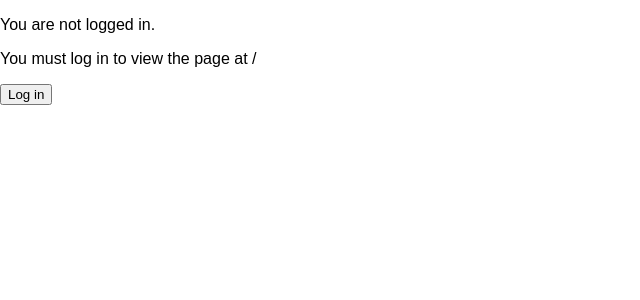
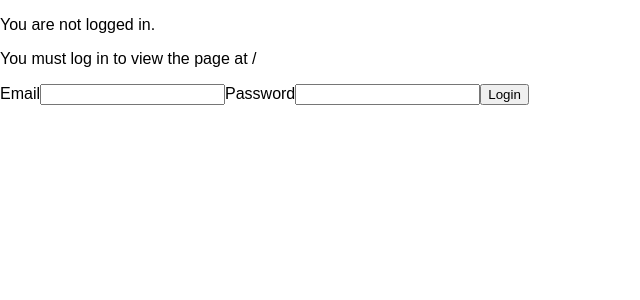
Before and after one commit to mateuszpalyz/filmstore-front, a React (Create React App) app: page /login in a window 1280 px wide. Shown: the top 300 px of the page, without its empty margins (0-640 px from the left). Built offline with nearby package versions, Linux system fonts and the light colour scheme.

Commit message:
finish login process

```diff
--- a/src/App.js
+++ b/src/App.js
@@ -6,11 +6,10 @@ import {
   Redirect,
   withRouter
 } from 'react-router-dom';
-import { CookiesProvider } from 'react-cookie';
 import { instanceOf } from 'prop-types';
-import { withCookies, Cookies } from 'react-cookie';
+import { withCookies, Cookies, CookiesProvider } from 'react-cookie';
 import Login from './Login';
-import fakeAuth from './fakeAuth';
+import auth from './auth';
 import AuthButton from './AuthButton';
 import './App.css';
 
@@ -23,16 +22,16 @@ class App extends Component {
     super(props);
 
     const { cookies } = this.props;
-    fakeAuth.userToken = cookies.get('userToken');
+    auth.userToken = cookies.get('userToken');
   }
 
   render () {
     return (
       <Router>
         <div>
-          <PrivateRoute exact path="/" component={Protected}/>
-          <Route path="/public" component={Public}/>
-          <Route path="/login" component={Login}/>
+          <PrivateRoute exact path="/" component={Protected} />
+          <Route path="/public" component={Public} />
+          <Route path="/login" component={Login} />
         </div>
       </Router>
     );
@@ -41,7 +40,7 @@ class App extends Component {
 
 const PrivateRoute = ({ component: Component, ...rest }) => (
   <Route {...rest} render={props => (
-    fakeAuth.isAuthenticated() ? (
+    auth.isAuthenticated() ? (
       <Component {...props}/>
     ) : (
       <Redirect to={{
--- a/src/AuthButton.js
+++ b/src/AuthButton.js
@@ -1,12 +1,12 @@
 import React from 'react';
 import { withRouter } from 'react-router-dom';
-import fakeAuth from './fakeAuth';
+import auth from './auth';
 
 const AuthButton = withRouter(({ history }) => (
-  fakeAuth.isAuthenticated() ? (
+  auth.isAuthenticated() ? (
     <p>
       Welcome! <button onClick={() => {
-        fakeAuth.signout(() => history.push('/'))
+        auth.signout(() => history.push('/'))
       }}>Sign out</button>
     </p>
   ) : (
--- a/src/Login.js
+++ b/src/Login.js
@@ -6,22 +6,40 @@ import {
   Redirect,
   withRouter
 } from 'react-router-dom';
-import fakeAuth from './fakeAuth';
+import { instanceOf } from 'prop-types';
+import { withCookies, Cookies } from 'react-cookie';
+import auth from './auth';
 import AuthButton from './AuthButton';
 
-class Login extends React.Component {
+class Login extends Component {
+  static propTypes = {
+    cookies: instanceOf(Cookies).isRequired
+  };
+
+  constructor (props) {
+    super(props);
+
+    this.onSubmit = this.onSubmit.bind(this);
+  }
+
   state = {
     redirectToReferrer: false
   }
 
-  login = () => {
-    fakeAuth.authenticate(() => {
-      this.setState({ redirectToReferrer: true })
-    })
+  onSubmit = (e) => {
+    e.preventDefault();
+    auth.authenticate({
+      email: this.email_input.value,
+      password: this.password_input.value,
+      callback: (userToken) => {
+        this.setState({ redirectToReferrer: true });
+        this.props.cookies.set('userToken', userToken);
+      }
+    });
   }
 
   render() {
-    if (fakeAuth.isAuthenticated()) { return <Redirect to='/' /> }
+    if (auth.isAuthenticated()) { return <Redirect to='/' /> }
 
     const { from } = this.props.location.state || { from: { pathname: '/' } }
     const { redirectToReferrer } = this.state
@@ -32,10 +50,22 @@ class Login extends React.Component {
       <div>
         <AuthButton/>
         <p>You must log in to view the page at {from.pathname}</p>
-        <button onClick={this.login}>Log in</button>
+        <form onSubmit={this.onSubmit}>
+          <label>Email</label>
+          <input
+            type="text"
+            ref={ node => { this.email_input = node; }}
+          />
+          <label>Password</label>
+          <input
+            type="text"
+            ref={ node => { this.password_input = node; }}
+          />
+          <button type="submit">Login</button>
+        </form>
       </div>
     )
   }
 }
 
-export default Login;
+export default withCookies(Login);
--- /dev/null
+++ b/src/auth.js
@@ -0,0 +1,25 @@
+import axios from 'axios';
+
+const auth = {
+  userToken: null,
+  isAuthenticated() {
+    return !!this.userToken;
+  },
+  authenticate({ email, password, callback }) {
+    axios.post('http://localhost:3001/api/login', {
+      email,
+      password
+    })
+    .then((response) => {
+      this.userToken = response.data.token;
+      callback(this.userToken);
+    })
+    .catch((e) => { console.log(e); });
+  },
+  signout(cb) {
+    this.userToken = null
+    setTimeout(cb, 100)
+  }
+}
+
+export default auth;
--- a/src/fakeAuth.js
+++ /dev/null
@@ -1,16 +0,0 @@
-const fakeAuth = {
-  userToken: null,
-  isAuthenticated() {
-    return !!this.userToken;
-  },
-  authenticate(cb) {
-    this.userToken = 'fjdsfjshdgfjshfj'
-    setTimeout(cb, 100) // fake async
-  },
-  signout(cb) {
-    this.userToken = null
-    setTimeout(cb, 100)
-  }
-}
-
-export default fakeAuth;
```
